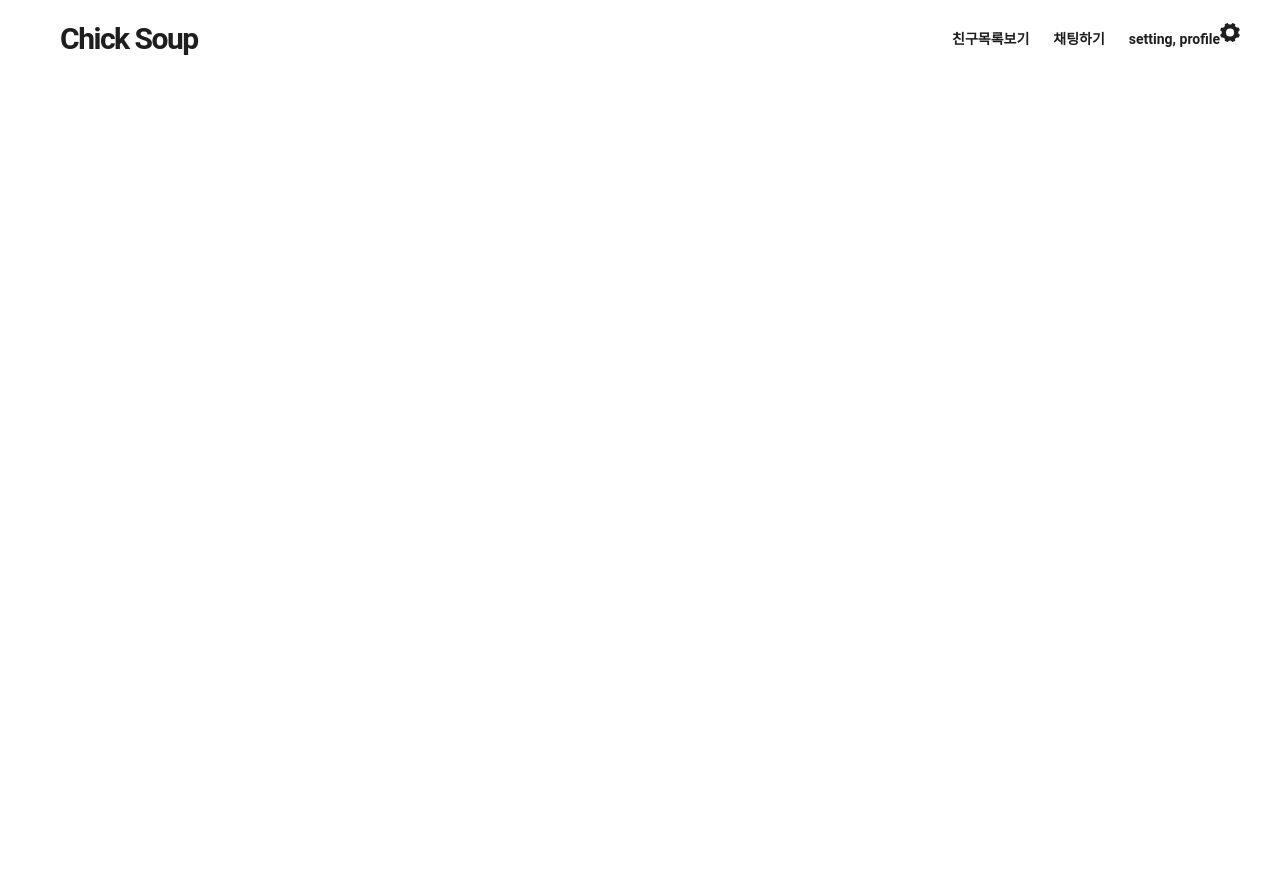
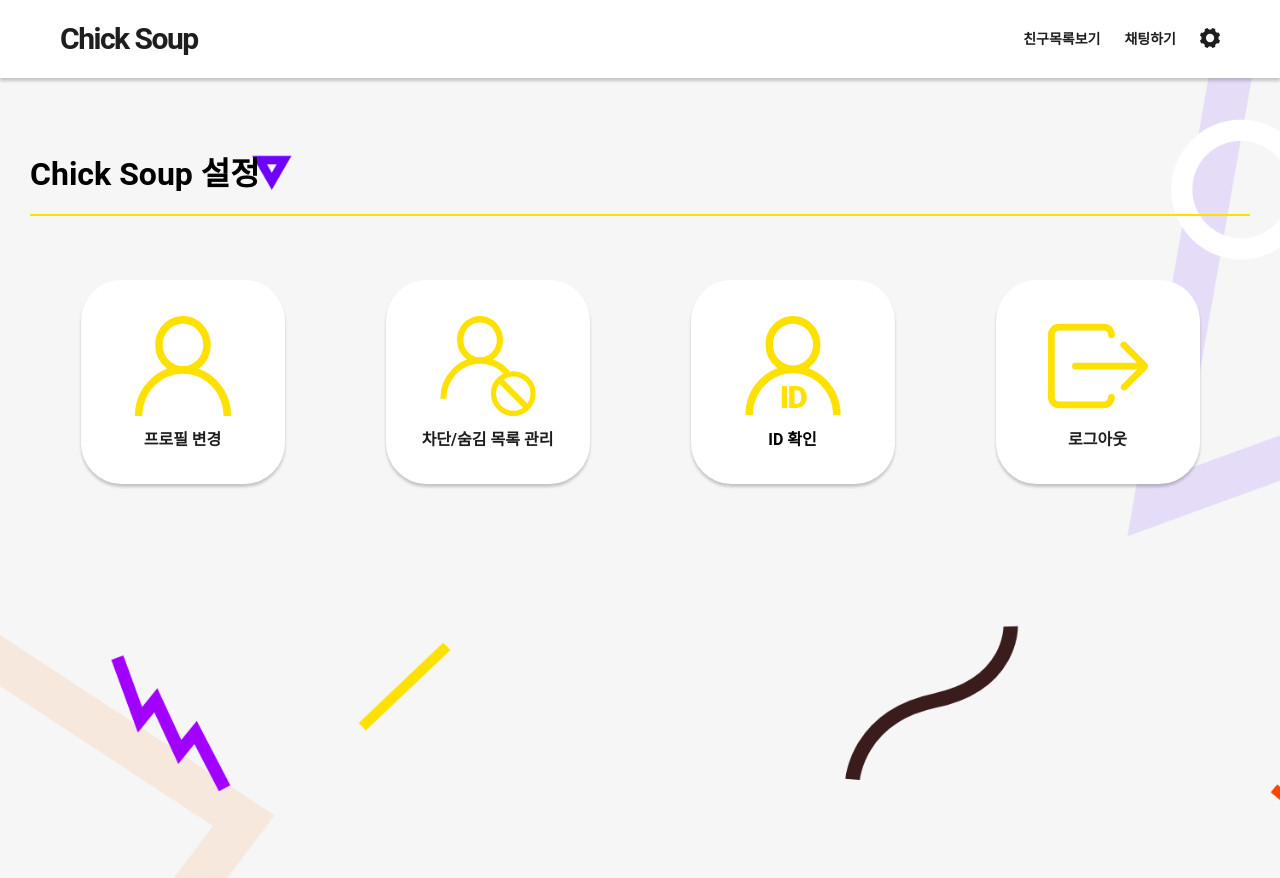
Before and after one commit to LeeSeongJinCa/ChickSoup-React, a React (Create React App) app in the folder react-app/: page /setting in a window 1280 px wide. Before the commit the page ends 800 px from the top, so only its background shows below. Built offline with nearby package versions, Linux system fonts and the light colour scheme.

Commit message:
[ADD] <Setting> styled-component 구현 완료 + Link 완료
2020.01.24

```diff
--- a/react-app/src/App.js
+++ b/react-app/src/App.js
@@ -1,6 +1,7 @@
 import React, { useState, useEffect } from 'react';
 import { Route, withRouter, Switch } from 'react-router-dom'
 import * as components from './AppComponents';
+import Setting from './components/Setting/Setting';
 
 const App = ({ location }) => {
     const [page, setPage] = useState(false);
@@ -24,6 +25,7 @@ const App = ({ location }) => {
     return (
         <>
             <components.Global page={page} />
+            {/* // ! root */}
             <Route
                 path="/"
                 component={() =>
@@ -33,6 +35,7 @@ const App = ({ location }) => {
                     />}
                 exact={page}
             />
+            {/* // ! register */}
             <Route
                 path="/register"
                 component={() =>
@@ -40,6 +43,7 @@ const App = ({ location }) => {
                         onLoadAuth={authPage}
                     />}
             />
+            {/* // ! login */}
             <Route
                 path="/login"
                 component={() =>
@@ -47,6 +51,7 @@ const App = ({ location }) => {
                         onLoadAuth={authPage}
                     />}
             />
+            {/* // ! profile */}
             <Switch>
                 <Route
                     path="/profile/:name"
@@ -65,6 +70,14 @@ const App = ({ location }) => {
                         />}
                 />
             </Switch>
+            {/* // ! setting */}
+            <Route
+                path="/setting"
+                component={() =>
+                    <components.Setting
+                        onLoadAuth={authPage}
+                    />}
+            />
         </>
     )
 };
--- a/react-app/src/AppComponents.js
+++ b/react-app/src/AppComponents.js
@@ -3,5 +3,21 @@ import Register from './components/Register/Register';
 import Login from './components/Login/Login';
 import Header from './components/Header/Header';
 import Profile from './components/Profile/Profile';
+import Setting from './components/Setting/Setting';
+import Chatting from './components/Chatting/Chatting';
+import FriendList from './components/FriendList/FriendList';
+import SearchFriend from './components/SearchFriend/SearchFriend';
+import ChattingRoom from './components/ChattingRoom/ChattingRoom';
 
-export { Global, Register, Login, Header, Profile };
+export {
+    Global,
+    Register,
+    Login,
+    Header,
+    Profile,
+    Setting,
+    FriendList,
+    SearchFriend,
+    Chatting,
+    ChattingRoom
+};
--- a/react-app/src/Styled.js
+++ b/react-app/src/Styled.js
@@ -29,10 +29,11 @@ const Global = createGlobalStyle`
     body {
         line-height: 1;
         ${props =>
-            props.page &&
-            css`
-                background-color: #FEE100;
-            `};
+        props.page &&
+        css`
+            background-color: #FEE100;
+        `};
+        overflow: hidden;
     }
     ol, ul {
         list-style: none;
--- a/react-app/src/components/Common/StyledLink.js
+++ b/react-app/src/components/Common/StyledLink.js
@@ -1,7 +1,6 @@
 import React from 'react';
 import { Link } from 'react-router-dom';
 import styled from 'styled-components';
-
 
 const StyledLink = styled(Link)`
     text-decoration: none;
--- a/react-app/src/components/Header/Header.js
+++ b/react-app/src/components/Header/Header.js
@@ -1,6 +1,8 @@
 import React from 'react';
 import StyledLink from '../Common/StyledLink';
 import * as Styled from './Styled';
+import setting from '../img/setting.svg';
+import settingBlack from '../img/settingBlack.svg';
 
 const Header = ({ onLoadAuth, onLoadProfile }) => {
     const nowAuthPage = () => onLoadAuth(true);
@@ -25,8 +27,9 @@ const Header = ({ onLoadAuth, onLoadProfile }) => {
                 </li>
                 <li
                     onClick={notAuthPage}
-                ><StyledLink to="/profile">setting, profile</StyledLink>
-                    <i></i>
+                ><StyledLink to="/setting">
+                        <img src={onLoadProfile ? setting : settingBlack} alt="setting" />
+                    </StyledLink>
                 </li>
             </ul>
         </Styled.Header>
--- a/react-app/src/components/Header/Styled.js
+++ b/react-app/src/components/Header/Styled.js
@@ -51,13 +51,14 @@ const Header = styled.header`
     ${props =>
         props.profile === "true" ? css`
     a { color: white; }
-    > div > i { background-image: url(${leftArrow}); }
-    > ul > li > i { background-image: url(${setting}); }`
+    i { background-image: url(${leftArrow}); }
+    img { width: 20px; }`
             : css`
+    box-shadow: 0 3px 3px rgba(0, 0, 0, 0.2);
     background-color: white;
     a { color: #1E1E1E; }
     > div > i { ackground-image: url(${leftArrowBrown}); }
-    > ul > li > i { background-image: url(${settingBlack}); }`
+    > ul > li img { width: 20px; }`
     }`;
 
 export { Header };
--- a/react-app/src/components/Setting/Setting.js
+++ b/react-app/src/components/Setting/Setting.js
@@ -1,10 +1,47 @@
-import React from 'react';
+import React, { useEffect } from 'react';
+import * as Styled from './Styled';
+import friendControl from '../img/friendListControl.svg';
+import profileYellow from '../img/profileYellow.svg';
+import logout from '../img/logout.svg';
+import id from '../img/id.svg';
+import StyledLink from '../Common/StyledLink';
 
-const Setting = () => {
+const Setting = ({ onLoadAuth }) => {
+    useEffect(() => {
+        onLoadAuth(false);
+    });
     return (
-        <>
-        </>
+        <Styled.Setting>
+            <div className="setting-background"></div>
+            <div className="setting-content">
+                <h2>Chick Soup 설정</h2>
+                <section>
+                    <StyledLink to="/profile">
+                        <div>
+                            <img src={profileYellow} alt="change-profile" />
+                            <p>프로필 변경</p>
+                        </div>
+                    </StyledLink>
+                    <StyledLink to="/friendList">
+                        <div>
+                            <img src={friendControl} alt="friend-control" />
+                            <p>차단/숨김 목록 관리</p>
+                        </div>
+                    </StyledLink>
+                    <div>
+                        <img src={id} alt="check-id" />
+                        <p>ID 확인</p>
+                    </div>
+                    <StyledLink to="/login">
+                        <div>
+                            <img src={logout} alt="logout" />
+                            <p>로그아웃</p>
+                        </div>
+                    </StyledLink>
+                </section>
+            </div>
+        </Styled.Setting>
     )
-}
+};
 
 export default Setting;
--- a/react-app/src/components/Setting/Styled.js
+++ b/react-app/src/components/Setting/Styled.js
@@ -0,0 +1,69 @@
+import styled from 'styled-components';
+import settingBackground from '../img/background.png';
+
+const Setting = styled.main`
+    position: relative;
+    width: 100vw;
+    height: 100vh;
+    min-width: 1220px;
+    overflow: hidden;
+    > div.setting-background {
+        position: absolute;
+        top: 0;
+        left: 0;
+        width: 120vw;
+        height: 100vh;
+        background-image: url(${settingBackground});
+        background-size: cover;
+        background-position: center;
+        background-repeat: no-repeat;
+        background-color: #F6F6F6;
+        z-index: -1;
+    }
+    > div.setting-content {
+        width: 1220px;
+        margin: 80px auto 0;
+        > h2 {
+            padding-bottom: 24px;
+            border-bottom: 2px solid #FAE100;
+            font-size: 32px;
+        }
+        > section {
+            display: flex;
+            align-items: center;
+            justify-content: space-around;
+            padding-top: 64px;
+            a {
+                color: #1E1E1E;
+            }
+            div {
+                display: flex;
+                align-items: center;
+                flex-direction: column;
+                justify-content: center;
+                width: 180px;
+                height: 180px;
+                padding: 12px;
+                border-radius: 20%;
+                background-color: white;
+                box-shadow: 0 3px 3px rgba(0, 0, 0, 0.2);
+                cursor: pointer;
+                transition: 0.2s ease-in-out;
+                &:hover {
+                    transform: scale(1.1);
+                }
+                > img {
+                    width: 100px;
+                    height: 100px;
+                }
+                > p {
+                    margin-top: 16px;
+                    font-size: 16px;
+                    font-weight: bold;
+                }
+            }
+        }
+    }
+`;
+
+export { Setting };
--- a/react-app/src/index.js
+++ b/react-app/src/index.js
@@ -1,14 +1,14 @@
 import React from 'react';
 import ReactDOM from 'react-dom';
-import { BrowserRouter } from 'react-router-dom';
+import { BrowserRouter as Router} from 'react-router-dom';
 import './index.css';
 import App from './App';
 import * as serviceWorker from './serviceWorker';
 
 ReactDOM.render(
-    <BrowserRouter>
+    <Router>
         <App />
-    </BrowserRouter>,
+    </Router>,
     document.getElementById('root')
 );
 
```
